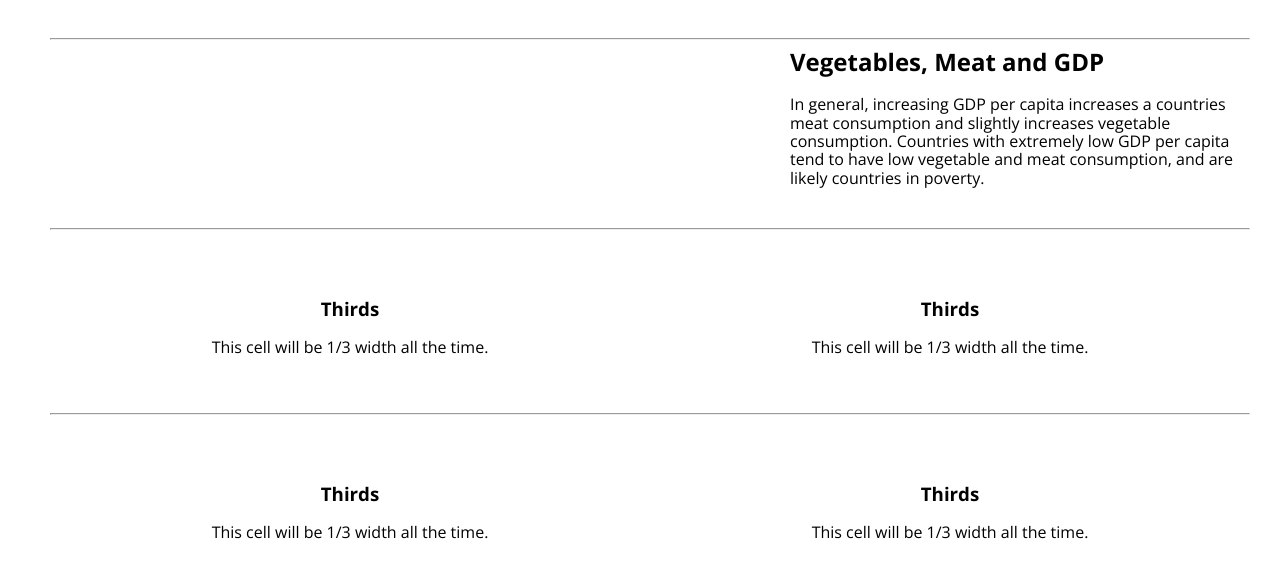
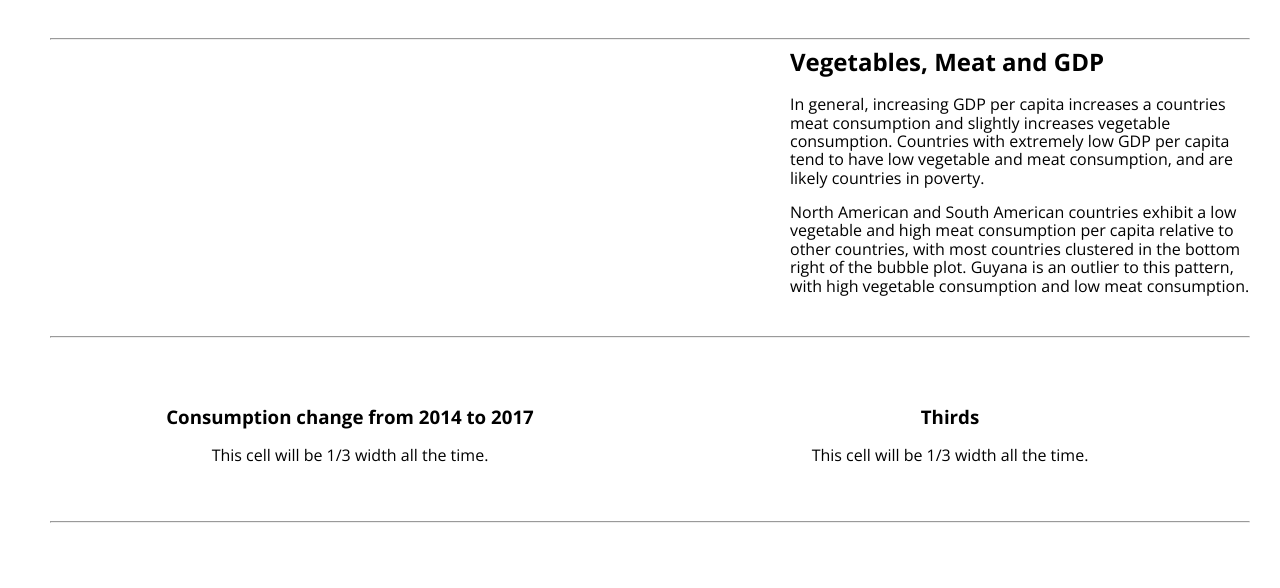
Before and after one commit to benchipperfield/FIT3179, a plain HTML site: page multiple_charts/js/using_css_attempt2.html in a window 1280 px wide. Shown: the part 115-703 px from the top of the page. Drawn offline with nearby package versions, Linux system fonts and the light colour scheme; a script that the page names is missing.

Commit message:
Update using_css_attempt2.html

```diff
--- a/multiple_charts/js/using_css_attempt2.html
+++ b/multiple_charts/js/using_css_attempt2.html
@@ -82,6 +82,7 @@
           <div class="description description-right">
             <h2>Vegetables, Meat and GDP</h2>
             <p>In general, increasing GDP per capita increases a countries meat consumption and slightly increases vegetable consumption. Countries with extremely low GDP per capita tend to have low vegetable and meat consumption, and are likely countries in poverty.</p>
+            <p> North American and South American countries exhibit a low vegetable and high meat consumption per capita relative to other countries, with most countries clustered in the bottom right of the bubble plot. Guyana is an outlier to this pattern, with high vegetable consumption and low meat consumption. </p>
           </div>
         </div>
 
@@ -106,7 +107,7 @@
    <div class="pure-g">
      <div class="pure-u-1-2">
        <div class="l-box">
-         <h3>Thirds</h3><p>
+         <h3>Consumption change from 2014 to 2017</h3><p>
          This cell will be 1/3 width all the time.</p>
        </div>
      </div>
```
